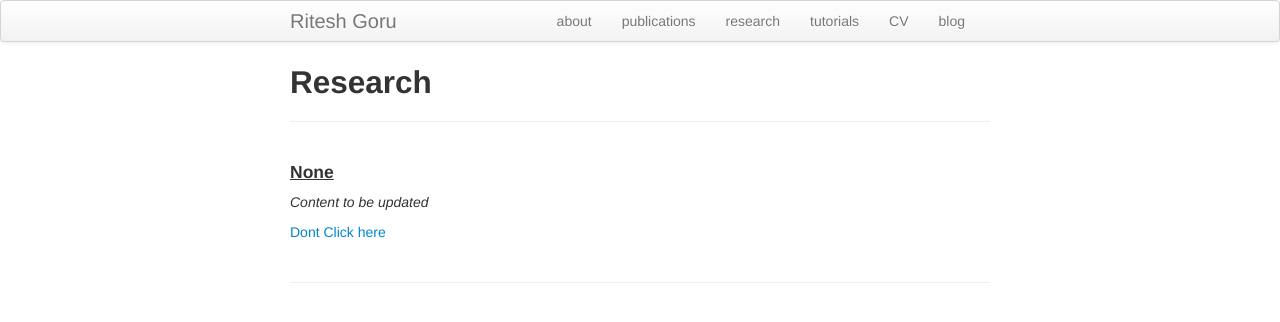
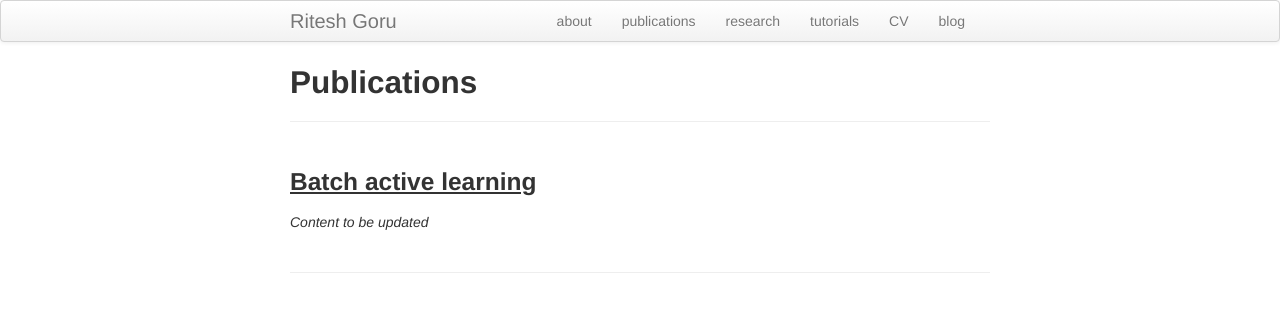
Before and after one commit to BlackWingedKing/BlackWingedKing.github.io, a Jekyll site: the page built from pages/publications.md, in a window 1280 px wide. Shown: the top 322 px of the page. Built offline with Jekyll 4.4.1, drawn with Linux system fonts in a browser that asks for light colours.

Commit message:
publications update

```diff
--- a/pages/publications.md
+++ b/pages/publications.md
@@ -1,15 +1,15 @@
 ---
 layout: page
-title: Research
-description: Ritesh Goru's research
+title: Publications
+description: Ritesh Goru's Publications
 ---
 
 
 
-#### <u>None</u>
+### <u>Batch active learning</u>
 *Content to be updated*
 
-[Dont Click here]({{ BASE_PATH}}/pages/working_papers/sample-working-paper1.pdf)
+<!-- [Dont Click here]({{ BASE_PATH}}/pages/working_papers/sample-working-paper1.pdf) -->
 
 
 <!-- Note: this is how to write a comment in HTML. Everything in here won't show up on your webpage.-->
```
